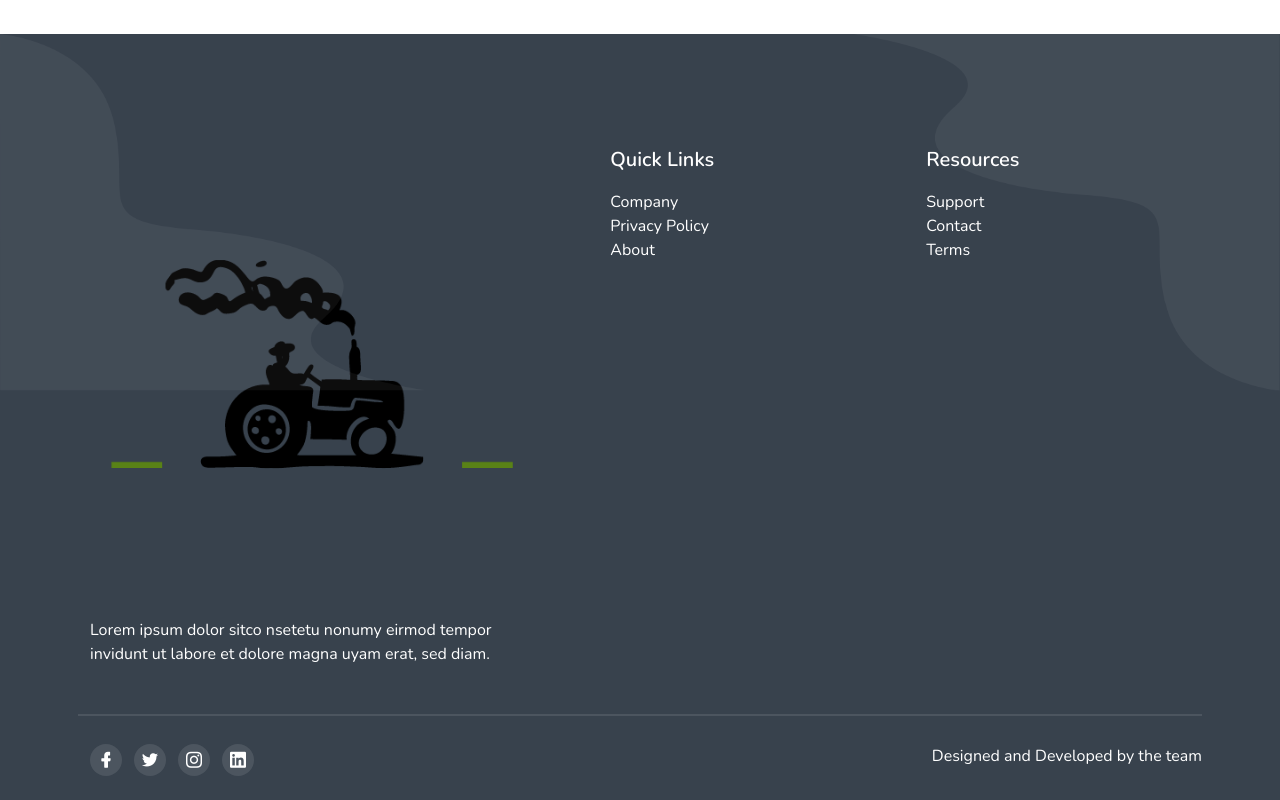
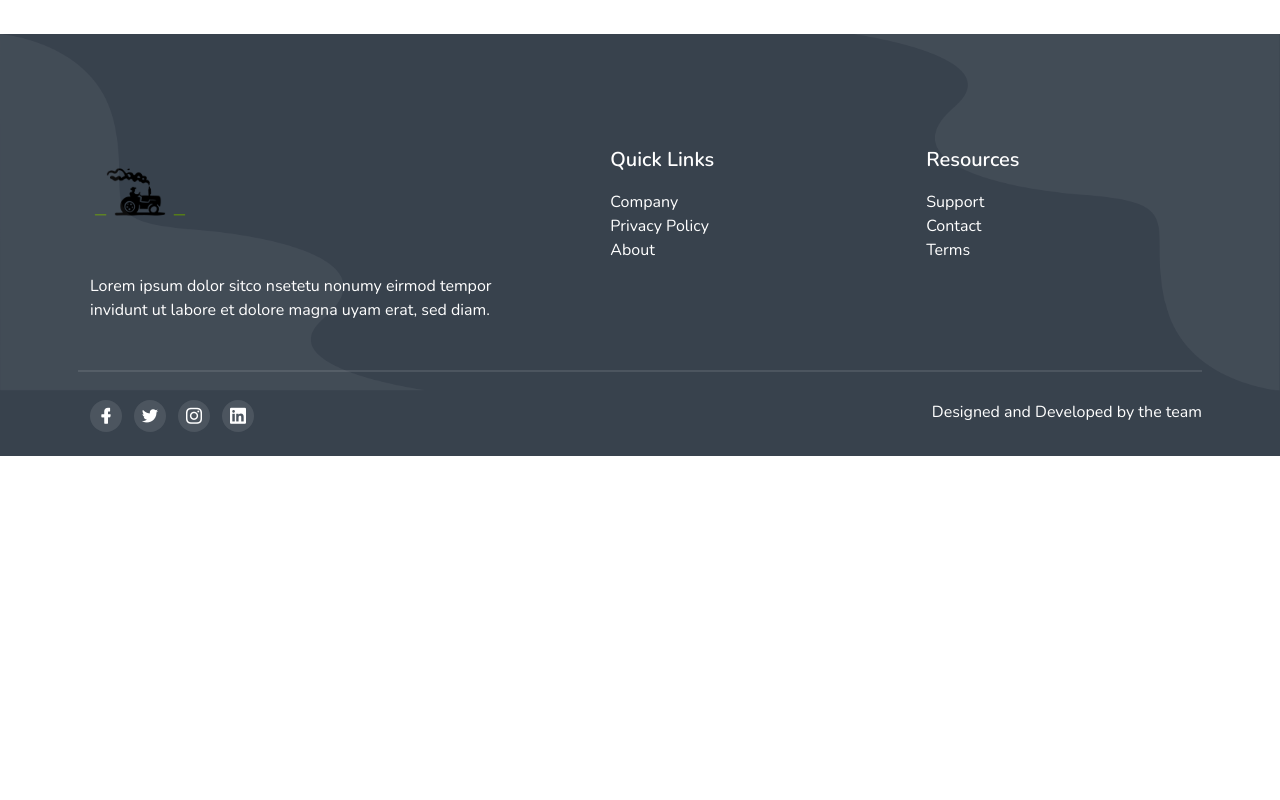
Before and after one commit to soumyaKaddouri/miniProjet, a website: page addOffer.html in a window 1280 px wide. Shown: the part 1334-2134 px from the top of the page. After the commit the page ends 1790 px from the top, so only its background shows below. Drawn offline with nearby package versions, Linux system fonts and the light colour scheme.

Commit message:
edit footer logo size

```diff
--- a/addOffer.html
+++ b/addOffer.html
@@ -177,7 +177,7 @@
               <div class="footer_about mt-12 mx-3">
                 <div class="footer_logo">
                   <a href="#"
-                    ><img src="assets/img/footer_logo.png" alt="Logo"
+                    ><img src="assets/img/footer_logo.png" width="100px" height="100px" alt="Logo"
                   /></a>
                 </div>
                 <div class="footer_content mt-8">
```
Also changed, not shown: modifyOffer.html (+1 -1 lines), offerDetails.html (+1 -1 lines).
